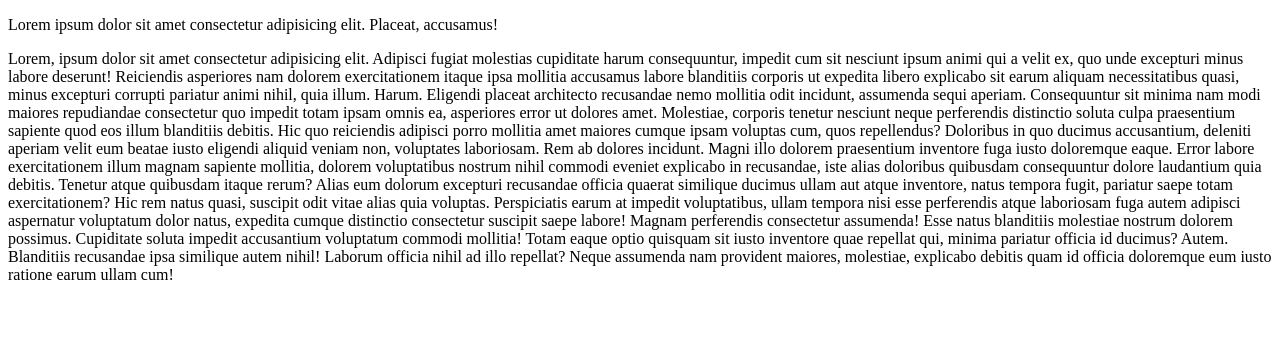
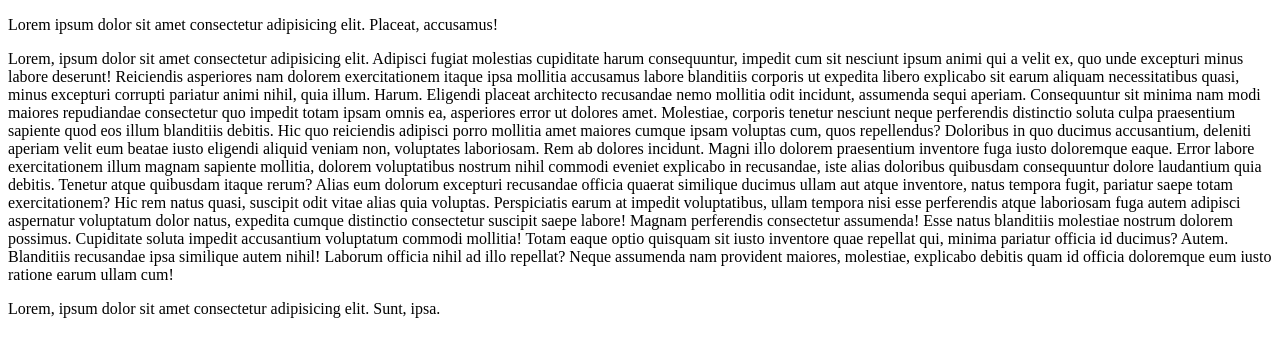
Before and after one commit to jenn2701/Test-repositorio, a plain HTML site: page index.html in a window 1280 px wide. Drawn offline with Linux system fonts and the light colour scheme.

Commit message:
cambios 4

```diff
--- a/index.html
+++ b/index.html
@@ -23,6 +23,9 @@
             Esse natus blanditiis molestiae nostrum dolorem possimus. Cupiditate soluta impedit accusantium voluptatum commodi mollitia! Totam eaque optio quisquam sit iusto inventore quae repellat qui, minima pariatur officia id ducimus? Autem.
             Blanditiis recusandae ipsa similique autem nihil! Laborum officia nihil ad illo repellat? Neque assumenda nam provident maiores, molestiae, explicabo debitis quam id officia doloremque eum iusto ratione earum ullam cum!</p>
         </div>
+        <div class="contenedor2">
+            <p>Lorem, ipsum dolor sit amet consectetur adipisicing elit. Sunt, ipsa.</p>
+        </div>
     </div>
 </body>
 </html>
```
